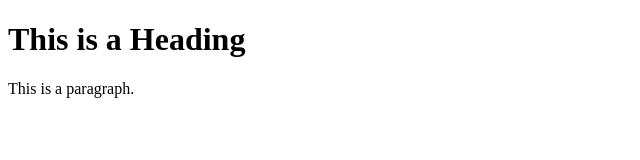
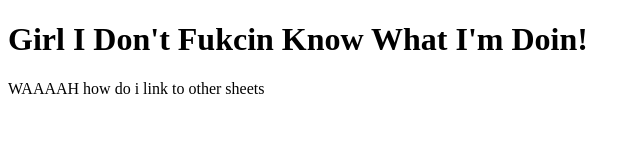
Before and after one commit to candorosa/candorosa.github.io, a plain HTML site: page index.html in a window 1280 px wide. Shown: the whole page, without its empty margins (0-640 px from the left). Drawn offline with Linux system fonts and the light colour scheme.

Commit message:
Update index.html

```diff
--- a/index.html
+++ b/index.html
@@ -1,12 +1,12 @@
  <!DOCTYPE html>
 <html>
 <head>
-<title>Page Title</title>
+<title>Good Fucking God Okay</title>
 </head>
 <body>
 
-<h1>This is a Heading</h1>
-<p>This is a paragraph.</p>
+<h1>Girl I Don't Fukcin Know What I'm Doin!</h1>
+<p>WAAAAH how do i link to other sheets</p>
 
 </body>
 </html>
```
